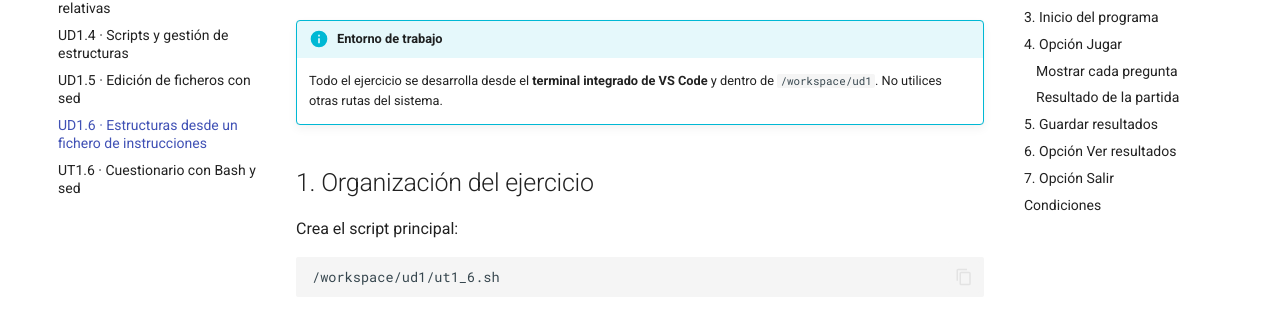
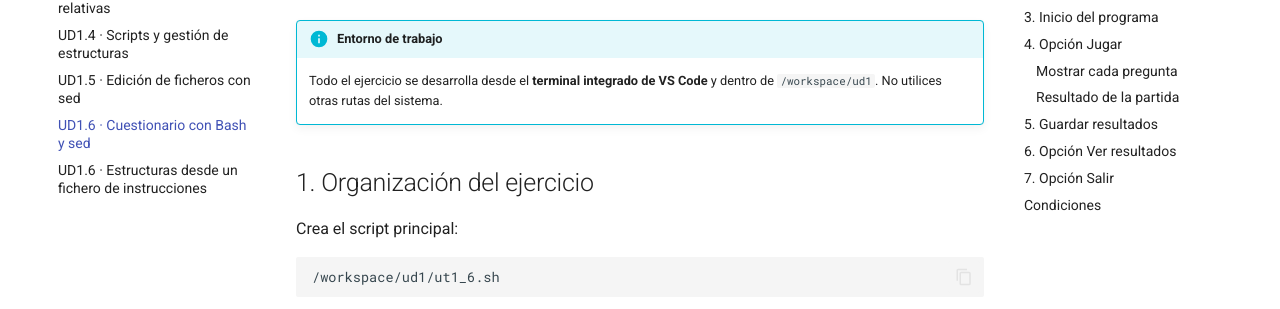
Before and after one commit to erciapps/web-home, an MkDocs documentation site: the page built from docs/si/ud1/ejercicios/ud1_6.md, in a window 1280 px wide. Shown: the part 304-613 px from the top of the page. Built offline with MkDocs 1.6.1 and Material for MkDocs 9.7.7, drawn with Linux system fonts in a browser that asks for light colours.

Commit message:
Fix order of UD1.6 and update file reference

```diff
--- a/mkdocs.yml
+++ b/mkdocs.yml
@@ -14,8 +14,8 @@ nav:
               - UD1.3 · Rutas absolutas y relativas: si/ud1/ejercicios/ud1_3.md
               - UD1.4 · Scripts y gestión de estructuras: si/ud1/ejercicios/ud1_4.md
               - UD1.5 · Edición de ficheros con sed: si/ud1/ejercicios/ud1_5.md
-              - UD1.6 · Estructuras desde un fichero de instrucciones: si/ud1/ejercicios/ud1_6.md
-              - UT1.6 · Cuestionario con Bash y sed: si/ud1/ejercicios/ut1_6.md
+              - UD1.6 · Cuestionario con Bash y sed: si/ud1/ejercicios/ud1_6.md
+              - UD1.6 · Estructuras desde un fichero de instrucciones: si/ud1/ejercicios/ud1_7.md
 
   - PMDM:
       - Portada: pmdm/index.md
```
